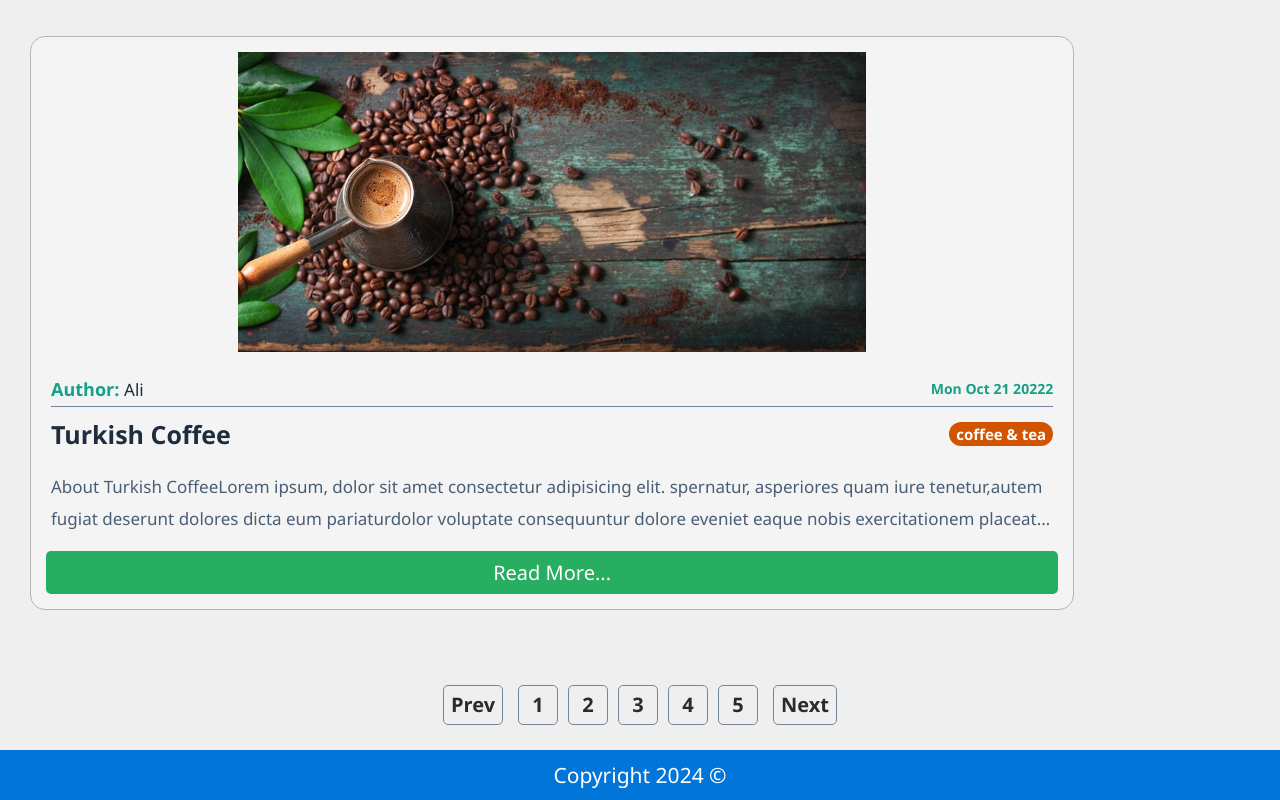
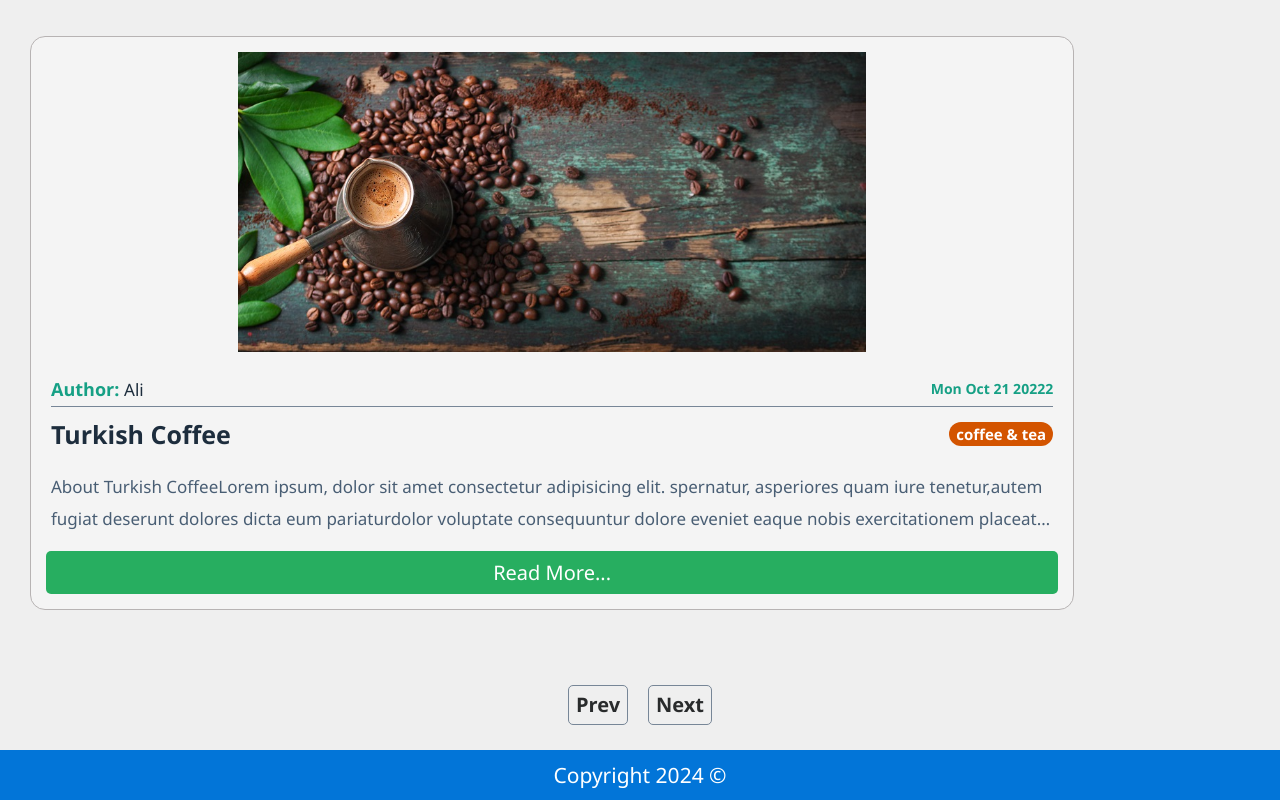
Before and after one commit to Abdelmoumainenessah2002/Blog-front-end, a React (Create React App) app: page /posts in a window 1280 px wide. Shown: the part 3142-3942 px from the top of the page. Built offline with nearby package versions, Linux system fonts and the light colour scheme.

Commit message:
make the pagination dynamic

```diff
--- a/src/components/pagination/Pagination.jsx
+++ b/src/components/pagination/Pagination.jsx
@@ -1,15 +1,41 @@
-import React from 'react'
-import './pagination.css'
-function Pagination() {
+import React from "react";
+import "./pagination.css";
+
+function Pagination({ pages, currentPage, setCurrentPage }) {
+  // Destructure props correctly
+
+  const generatePages = [];
+
+  // Populate the generatePages array
+  for (let i = 1; i <= pages; i++) {
+    generatePages.push(i);
+  }
+
   return (
     <div className="pagination">
-      <div className="page previous">Prev</div>
-      {[1,2,3,4,5].map((page) => (
-        <div key={page} className="page">{page}</div>
+      <div
+        className={`page previous ${currentPage === 1 ? "disabled" : ""}`}
+        onClick={() => currentPage > 1 && setCurrentPage(currentPage - 1)}
+      >
+        Prev
+      </div>
+      {generatePages.map((page) => (
+        <div
+          onClick={() => setCurrentPage(page)}
+          key={page}
+          className={`page ${currentPage === page ? "active" : ""}`}
+        >
+          {page}
+        </div>
       ))}
-      <div className="page next">Next</div>
+      <div
+        className={`page next ${currentPage === pages ? "disabled" : ""}`}
+        onClick={() => currentPage < pages && setCurrentPage(currentPage + 1)}
+      >
+        Next
+      </div>
     </div>
   );
 }
 
-export default Pagination
+export default Pagination;
```
